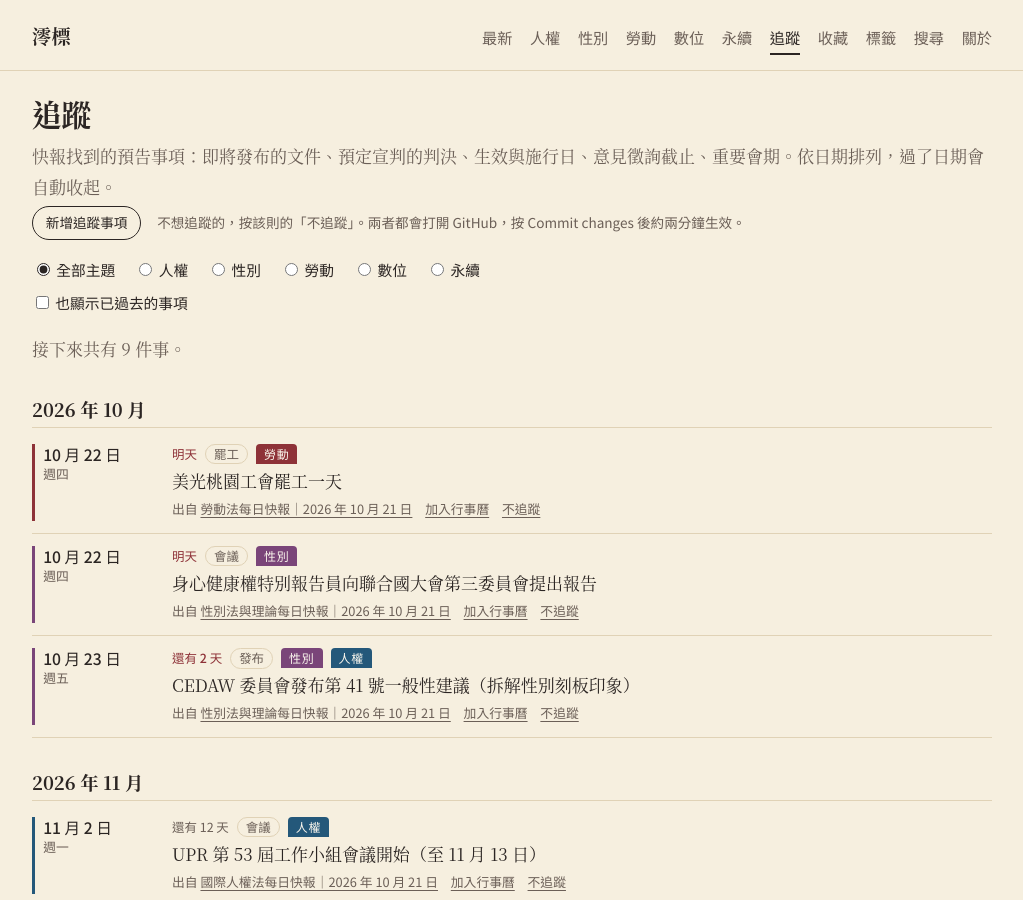
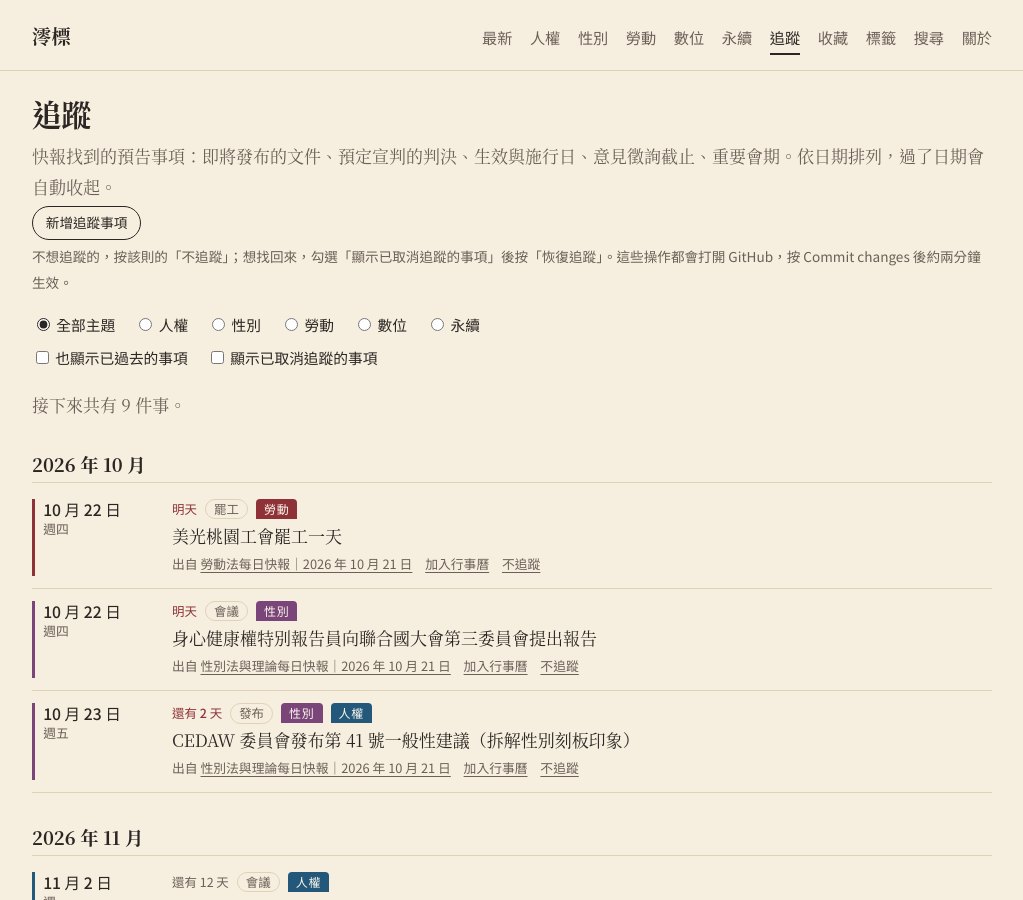
Before and after one commit to chadfan1004/Newsletter-for-international-human-rights-law-gender-theory-and-labour-law, a Jekyll site: the page built from upcoming.html, in a window 1280 px wide and 900 px high. Shown: the whole window, without its empty margins (128-1151 px from the left). Built offline with Jekyll 4.4.1, drawn with Linux system fonts in a browser that asks for light colours; part of the change alters nothing that is shown.

Commit message:
Tracker: list cancelled items and allow restoring them
Co-Authored-By: Claude Opus 5.5 <noreply@anthropic.com>
Claude-Session: https://claude.ai/code/session_01FSbXdJEiLZof4dLYJ2WApi

```diff
--- a/_includes/upcoming_data.html
+++ b/_includes/upcoming_data.html
@@ -1,5 +1,5 @@
 {%- comment -%}把各期快報 front matter 的 upcoming 與 _data/upcoming/ 的手動條目輸出成 JSON，給 assets/upcoming.js 使用。{%- endcomment -%}
-<script id="up-data" type="application/json">{"hidden":[ {%- for pair in site.data.upcoming_hidden -%}{{ pair[1].key | append: "" | jsonify }}{% unless forloop.last %},{% endunless %}{%- endfor -%} ],"sections":{ {%- for s in site.sections -%}{{ s.key | jsonify }}:{{ s.name | jsonify }}{% unless forloop.last %},{% endunless %}{%- endfor -%} },"items":[
+<script id="up-data" type="application/json">{"hidden":[ {%- for pair in site.data.upcoming_hidden -%}{"k":{{ pair[1].key | append: "" | jsonify }},"f":{{ pair[0] | jsonify }}}{% unless forloop.last %},{% endunless %}{%- endfor -%} ],"sections":{ {%- for s in site.sections -%}{{ s.key | jsonify }}:{{ s.name | jsonify }}{% unless forloop.last %},{% endunless %}{%- endfor -%} },"items":[
 {%- assign first = true -%}
 {%- for p in site.posts -%}{%- for u in p.upcoming -%}
 {%- unless first %},{% endunless %}{"d":{{ u.date | append: "" | jsonify }},"t":{{ u.title | jsonify }},"k":{{ u.kind | default: "" | jsonify }},"u":{{ u.url | default: "" | jsonify }},"s":{{ p.categories | jsonify }},"src":{{ p.url | relative_url | jsonify }},"srcT":{{ p.title | jsonify }}}
--- a/assets/upcoming.js
+++ b/assets/upcoming.js
@@ -6,10 +6,23 @@
   var data;
   try { data = JSON.parse(dataEl.textContent); } catch (e) { return; }
   var SEC = data.sections || {};
-  var HIDDEN = {};
-  (data.hidden || []).forEach(function (k) { if (k) HIDDEN[k] = 1; });
-  var LS = 'up-hidden';
-  try { (JSON.parse(localStorage.getItem(LS) || '[]')).forEach(function (k) { HIDDEN[k] = 1; }); } catch (e) {}
+  // 取消追蹤的事項：SERVER 是已 commit 到 GitHub 的（key 對應檔名），
+  // 瀏覽器另外記住「剛取消、還沒生效」與「剛恢復、還沒生效」的事項。
+  var SERVER = {};
+  (data.hidden || []).forEach(function (h) {
+    if (!h) return;
+    if (typeof h === 'string') SERVER[h] = '';
+    else if (h.k) SERVER[h.k] = h.f || '';
+  });
+  var LS = 'up-hidden', LR = 'up-restored';
+  function lsGet(n) { try { return JSON.parse(localStorage.getItem(n) || '[]'); } catch (e) { return []; } }
+  function lsSet(n, a) { try { localStorage.setItem(n, JSON.stringify(a)); } catch (e) {} }
+  function lsAdd(n, k) { var a = lsGet(n); if (a.indexOf(k) < 0) a.push(k); lsSet(n, a); }
+  function lsDel(n, k) { lsSet(n, lsGet(n).filter(function (x) { return x !== k; })); }
+  function isHidden(k) {
+    if (lsGet(LR).indexOf(k) >= 0) return false;
+    return Object.prototype.hasOwnProperty.call(SERVER, k) || lsGet(LS).indexOf(k) >= 0;
+  }
   var WD = '日一二三四五六';
 
   // 台北時間的今天
@@ -27,12 +40,12 @@
       secs.forEach(function (s) { if (seen[key].s.indexOf(s) < 0) seen[key].s.push(s); });
       return;
     }
-    if (HIDDEN[key]) { seen[key] = { s: [] }; return; }
     var it = { key: key, d: d, t: x.t, k: x.k || '', u: x.u || '', s: secs.slice(), src: x.src || '', srcT: x.srcT || '' };
     seen[key] = it; items.push(it);
   });
   function sortKey(x) { return x.d.length === 7 ? x.d + '-99' : x.d; }
   items.sort(function (a, b) { return sortKey(a) < sortKey(b) ? -1 : sortKey(a) > sortKey(b) ? 1 : 0; });
+  function visible() { return items.filter(function (x) { return !isHidden(x.key); }); }
   function isUpcoming(x) { return x.d.length === 7 ? x.d >= thisMonth : x.d >= today; }
   function daysLeft(x) {
     if (x.d.length === 7) return null;
@@ -75,6 +88,7 @@
     var title = x.u ? '<a href="' + esc(x.u) + '" target="_blank" rel="noopener">' + esc(x.t) + '</a>' : esc(x.t);
     var foot = [];
     if (x.src) foot.push('出自 <a href="' + esc(x.src) + '">' + esc(x.srcT || '快報') + '</a>');
+    if (opts.restore) foot.push('<a class="up-restore" href="#" data-key="' + esc(x.key) + '">恢復追蹤</a>');
     if (!opts.compact) {
       foot.push('<a href="' + ics(x) + '" download="' + esc(x.d) + '.ics">加入行事曆</a>');
       foot.push('<a class="up-hide" href="#" data-key="' + esc(x.key) + '">不追蹤</a>');
@@ -90,7 +104,7 @@
   // 首頁：近 30 天內，最多 6 則
   var home = document.getElementById('up-home');
   if (home) {
-    var soon = items.filter(function (x) { var n = daysLeft(x); return isUpcoming(x) && n !== null && n <= 30; }).slice(0, 6);
+    var soon = visible().filter(function (x) { var n = daysLeft(x); return isUpcoming(x) && n !== null && n <= 30; }).slice(0, 6);
     if (soon.length) {
       home.querySelector('.up-list').innerHTML = soon.map(function (x) { return itemHTML(x, { compact: true }); }).join('');
       home.hidden = false;
@@ -103,11 +117,14 @@
     var list = page.querySelector('.up-groups');
     var status = page.querySelector('.up-status');
     var pastBox = page.querySelector('#up-past');
+    var hidBox = page.querySelector('#up-hid');
     function val(name) { var r = page.querySelector('input[name="' + name + '"]:checked'); return r ? r.value : ''; }
     function render() {
       var sec = val('usec');
       var showPast = pastBox && pastBox.checked;
-      var pool = items.filter(function (x) { return !sec || x.s.indexOf(sec) >= 0; });
+      var inSec = function (x) { return !sec || x.s.indexOf(sec) >= 0; };
+      var pool = visible().filter(inSec);
+      var hid = items.filter(function (x) { return isHidden(x.key) && inSec(x); });
       var future = pool.filter(isUpcoming);
       var past = pool.filter(function (x) { return !isUpcoming(x); }).reverse();
       var html = '', month = '';
@@ -123,6 +140,11 @@
       if (month) html += '</ul></section>';
       if (showPast && past.length) {
         html += '<section class="up-month up-pastgroup"><h2>已過去</h2><ul class="up-list">' + past.map(function (x) { return itemHTML(x, { compact: true }); }).join('') + '</ul></section>';
+      }
+      if (hidBox && hidBox.checked) {
+        html += '<section class="up-month up-pastgroup"><h2>已取消追蹤</h2>' +
+          (hid.length ? '<ul class="up-list">' + hid.map(function (x) { return itemHTML(x, { compact: true, restore: true }); }).join('') + '</ul>'
+                      : '<p class="muted">沒有取消追蹤的事項。</p>') + '</section>';
       }
       list.innerHTML = html;
       status.textContent = future.length ? '接下來共有 ' + future.length + ' 件事。' : '目前沒有即將發生的事項。快報找到預告時會自動出現在這裡。';
@@ -152,19 +174,31 @@
         "  url: ''",
         ''].join('\n'));
     });
-    // 不追蹤：先在這台瀏覽器隱藏，再打開 GitHub 讓設定在所有裝置生效
     list.addEventListener('click', function (e) {
+      // 恢復追蹤：在這台瀏覽器立刻恢復；若已 commit 過，打開 GitHub 刪除那個取消檔
+      var r = e.target.closest('.up-restore');
+      if (r) {
+        e.preventDefault();
+        var rk = r.getAttribute('data-key');
+        lsDel(LS, rk);
+        if (Object.prototype.hasOwnProperty.call(SERVER, rk)) {
+          lsAdd(LR, rk);
+          if (SERVER[rk]) window.open('https://github.com/' + repo + '/delete/main/_data/upcoming_hidden/' + encodeURIComponent(SERVER[rk]) + '.yml', '_blank', 'noopener');
+        }
+        render();
+        return;
+      }
+      // 不追蹤：先在這台瀏覽器隱藏，再打開 GitHub 讓設定在所有裝置生效
       var a = e.target.closest('.up-hide');
       if (!a) return;
       e.preventDefault();
       var key = a.getAttribute('data-key');
       var it = items.filter(function (x) { return x.key === key; })[0];
-      HIDDEN[key] = 1;
-      try { var arr = JSON.parse(localStorage.getItem(LS) || '[]'); arr.push(key); localStorage.setItem(LS, JSON.stringify(arr)); } catch (err) {}
-      items = items.filter(function (x) { return x.key !== key; });
+      lsDel(LR, key);
+      lsAdd(LS, key);
       render();
       if (it) window.open(ghNew('upcoming_hidden', stamp() + '.yml', [
-        '# 按 Commit changes 後，這件事就不會再出現在追蹤（所有裝置）。想恢復時刪除這個檔案即可。',
+        '# 按 Commit changes 後，這件事就不會再出現在追蹤（所有裝置）。想恢復時，到追蹤頁勾選「顯示已取消追蹤的事項」，按「恢復追蹤」。',
         'key: ' + yq(key),
         'title: ' + yq(it.t),
         ''].join('\n')), '_blank', 'noopener');
--- a/upcoming.html
+++ b/upcoming.html
@@ -7,7 +7,7 @@ permalink: /upcoming/
   <header class="lib-head">
     <h1>追蹤</h1>
     <p class="muted">快報找到的預告事項：即將發布的文件、預定宣判的判決、生效與施行日、意見徵詢截止、重要會期。依日期排列，過了日期會自動收起。</p>
-    <p class="up-actions"><a class="up-add" href="#" target="_blank" rel="noopener">新增追蹤事項</a><span class="muted">不想追蹤的，按該則的「不追蹤」。兩者都會打開 GitHub，按 Commit changes 後約兩分鐘生效。</span></p>
+    <p class="up-actions"><a class="up-add" href="#" target="_blank" rel="noopener">新增追蹤事項</a><span class="muted">不想追蹤的，按該則的「不追蹤」；想找回來，勾選「顯示已取消追蹤的事項」後按「恢復追蹤」。這些操作都會打開 GitHub，按 Commit changes 後約兩分鐘生效。</span></p>
   </header>
   <form class="lib-filter" onsubmit="return false">
     <fieldset class="filter">
@@ -20,6 +20,7 @@ permalink: /upcoming/
     <fieldset class="filter">
       <legend class="visually-hidden">顯示</legend>
       <label><input type="checkbox" id="up-past"> 也顯示已過去的事項</label>
+      <label><input type="checkbox" id="up-hid"> 顯示已取消追蹤的事項</label>
     </fieldset>
   </form>
   <p class="up-status muted" aria-live="polite">載入中。</p>
```
